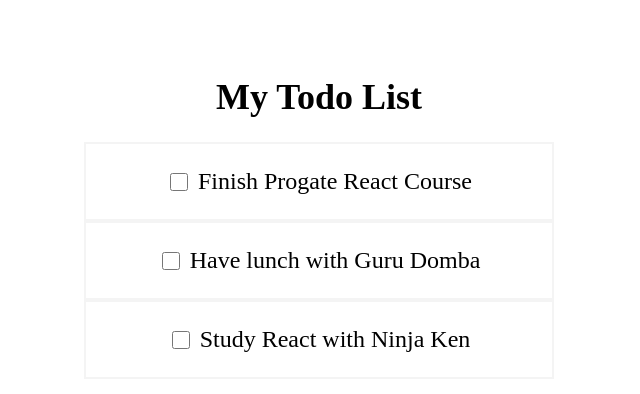
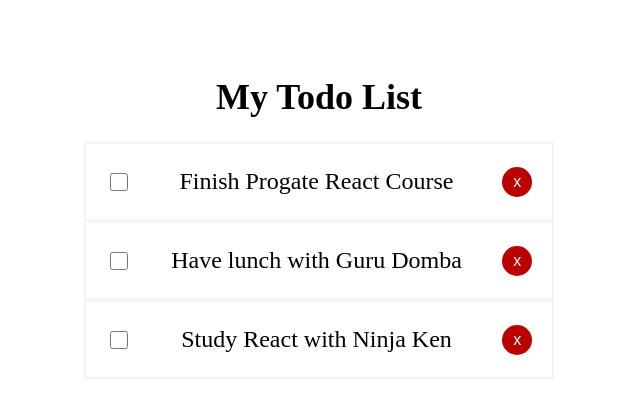
Before and after one commit to dekDika13/Todo-2-, a React (Vite) app: page / in a window 1280 px wide. Shown: the top 394 px of the page, without its empty margins (321-961 px from the left). Built offline with nearby package versions, Linux system fonts and the light colour scheme.

Commit message:
Develop delete todo feature

```diff
--- a/src/App.jsx
+++ b/src/App.jsx
@@ -35,10 +35,14 @@
 
     setTodos(updatedTodos)
   }
+
+  const deleteTodo = (id) => {
+    setTodos(todos.filter((todo) => todo.id !== id));
+};
   return (
     <div style={styles.container}>
       <h1 style={styles.title}>My Todo List</h1>
-      <Todos todos={todos} toggleCompleted={toggleCompleted} />
+      <Todos todos={todos} toggleCompleted={toggleCompleted} deleteTodo={deleteTodo}  />
     </div>
   )
 }
--- a/src/components/TodoItem.jsx
+++ b/src/components/TodoItem.jsx
@@ -1,6 +1,6 @@
 import React from 'react'
 
-const TodoItem = ({ todo, toggleCompleted }) => {
+const TodoItem = ({ todo, toggleCompleted, deleteTodo }) => {
     const getTodoTitleStyle = () => {
         if (todo.completed === true) {
             return { textDecoration: 'line-through' }
@@ -17,6 +17,7 @@
                 onChange={() => toggleCompleted(todo.id)}
             />
             <p style={getTodoTitleStyle()}>{todo.title}</p>
+            <button onClick={() => deleteTodo(todo.id)} style={styles.button}>x</button>
         </div>
     )
 }
@@ -26,13 +27,23 @@
         border: '2px solid #f4f4f4',
         fontSize: '24px',
         display: 'flex',
-        justifyContent: 'center',
+        justifyContent: 'space-between',
         alignItems: 'center',
+        padding: '0 20px',
     },
     checkbox: {
-        marginRight: '10px',
         height: '18px',
         width: '18px',
+    },
+    button: {
+        backgroundColor: '#BB0000',
+        color: '#fff',
+        height: '30px',
+        width: '30px',
+        borderRadius: '100%',
+        border: 'none',
+        cursor: 'pointer',
+        fontSize: '16px',
     },
 }
 
--- a/src/components/Todos.jsx
+++ b/src/components/Todos.jsx
@@ -1,7 +1,7 @@
 import React from 'react'
 import TodoItem from './TodoItem'
 
-const Todos = ({ todos, toggleCompleted }) => {
+const Todos = ({ todos, toggleCompleted, deleteTodo }) => {
     return (
         <div style={styles.container}>
             {todos.map((todo) => {
@@ -11,6 +11,7 @@
                         todo={todo}
                         // Teruskan function toggleCompleted ke component TodoItem
                         toggleCompleted={toggleCompleted}
+                        deleteTodo={deleteTodo}
                     />
                 )
             })}
```
